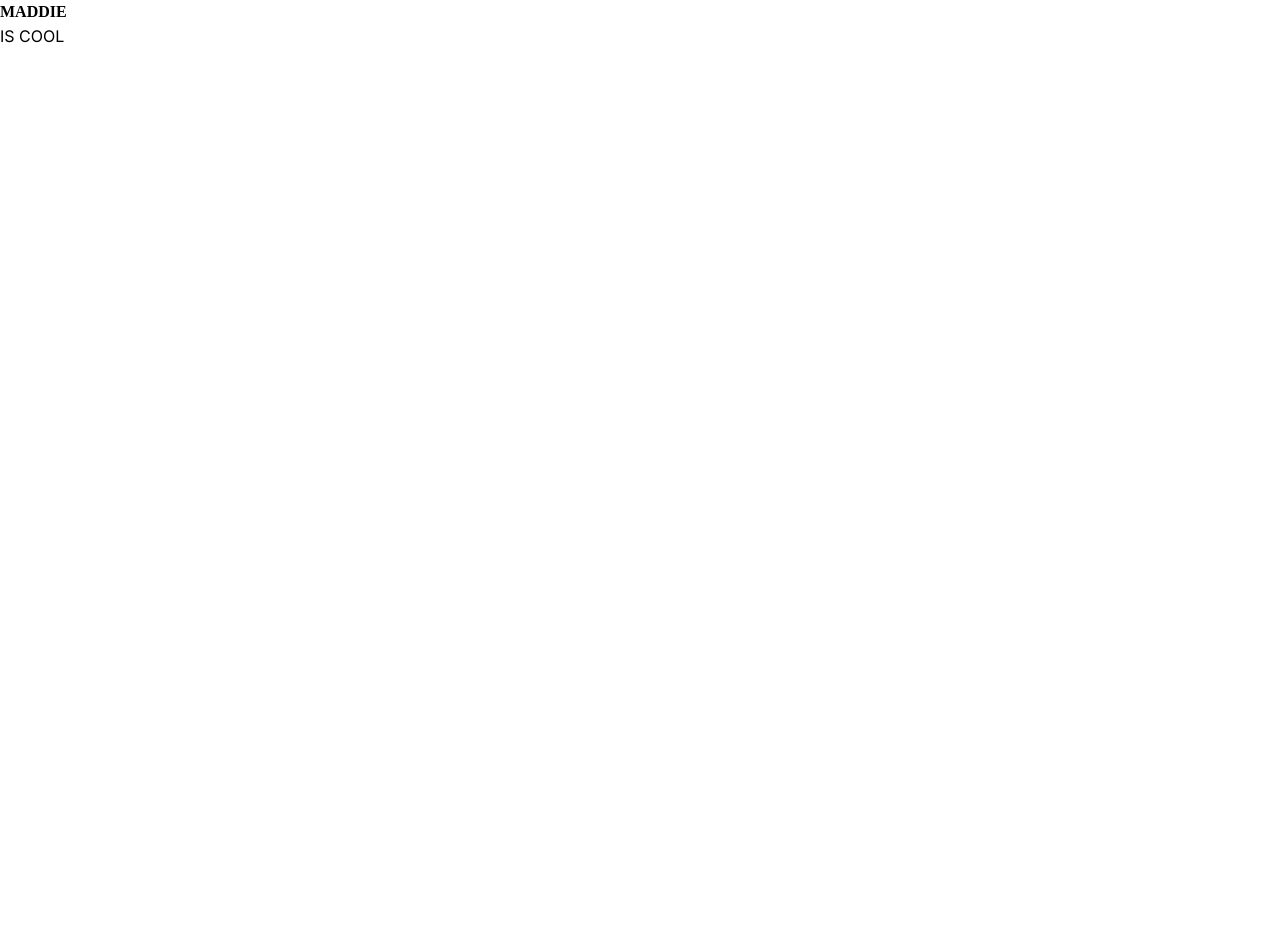
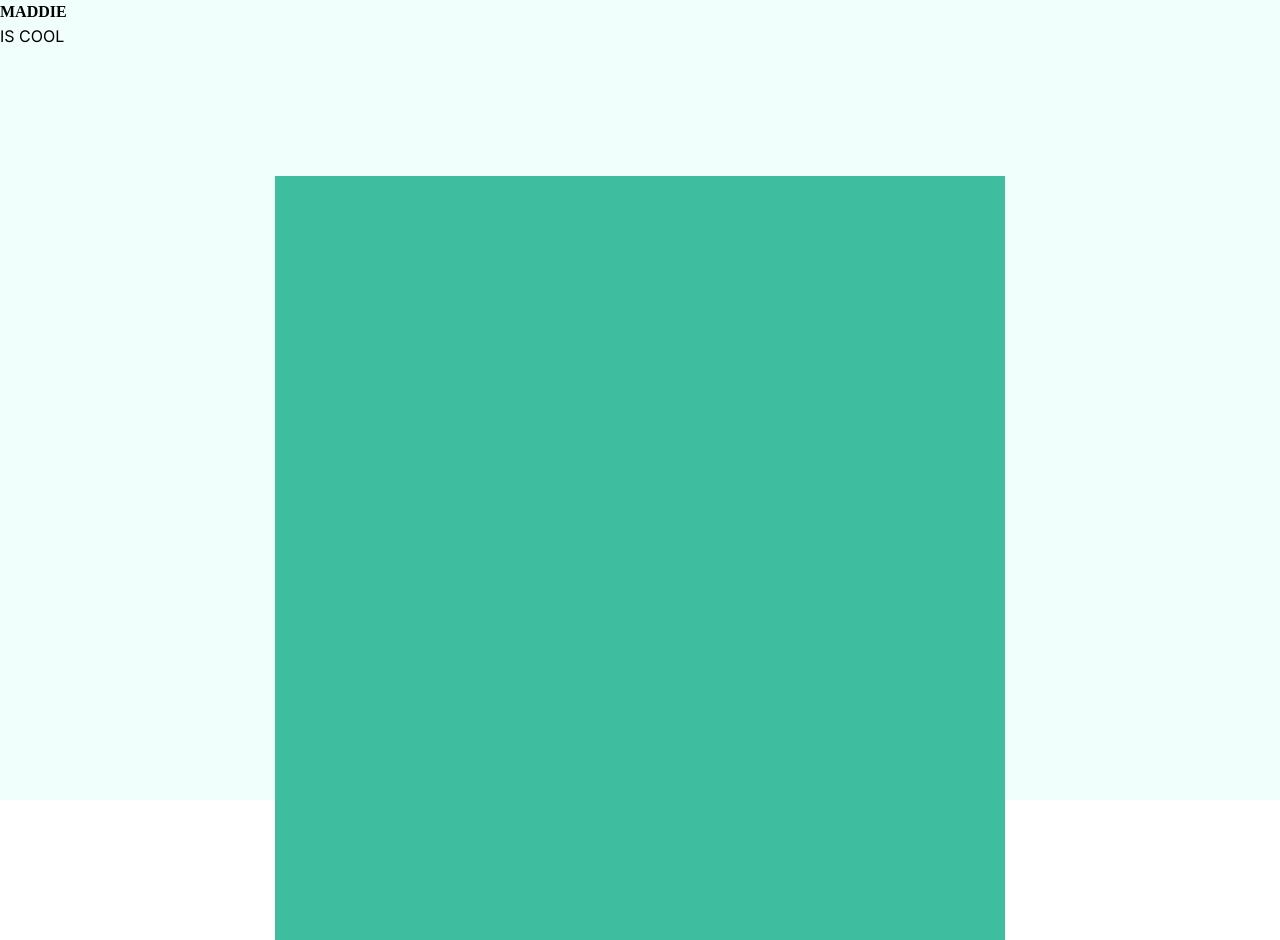
Before and after one commit to 1105-Foo-Aiden/maddieiscool, a Next.js app: page / in a window 1280 px wide. Before the commit the page ends 800 px from the top, so only its background shows below. Built offline with nearby package versions, Linux system fonts and the light colour scheme.

Commit message:
basic create page

```diff
--- a/src/app/ProfilePage/page.tsx
+++ b/src/Components/ProfileComponent/page.tsx
@@ -1,11 +1,10 @@
+'use client'
 import React from 'react'
 
-const page = () => {
+export default function ProfileComponent() {
     return (
         <div>
 
         </div>
     )
 }
-
-export default page
--- a/src/app/layout.tsx
+++ b/src/app/layout.tsx
@@ -5,7 +5,7 @@ import "./globals.css";
 const inter = Inter({ subsets: ["latin"] });
 
 export const metadata: Metadata = {
-  title: "Create Next App",
+  title: "MaddieIsCool",
   description: "Generated by create next app",
 };
 
--- a/src/app/page.tsx
+++ b/src/app/page.tsx
@@ -1,9 +1,25 @@
+'use client'
+
 import NavbarComponent from "@/Components/NavbarComponent/page";
 import Image from "next/image";
+import { useRouter } from "next/navigation";
 
 export default function Home() {
+
+  const router = useRouter();
+
   return (
+    <div className="bg-[#F1FFFC] min-h-full h-screen">
+      <NavbarComponent />
 
-    <NavbarComponent/>
+      <div className="grid place-items-center mt-32">
+        <div className="w-[730px] h-[764px] bg-[#3EBE9F]">
+          <div className="flex justify-center">
+
+          </div>
+        </div>
+      </div>
+    </div>
+
   );
 }
```
